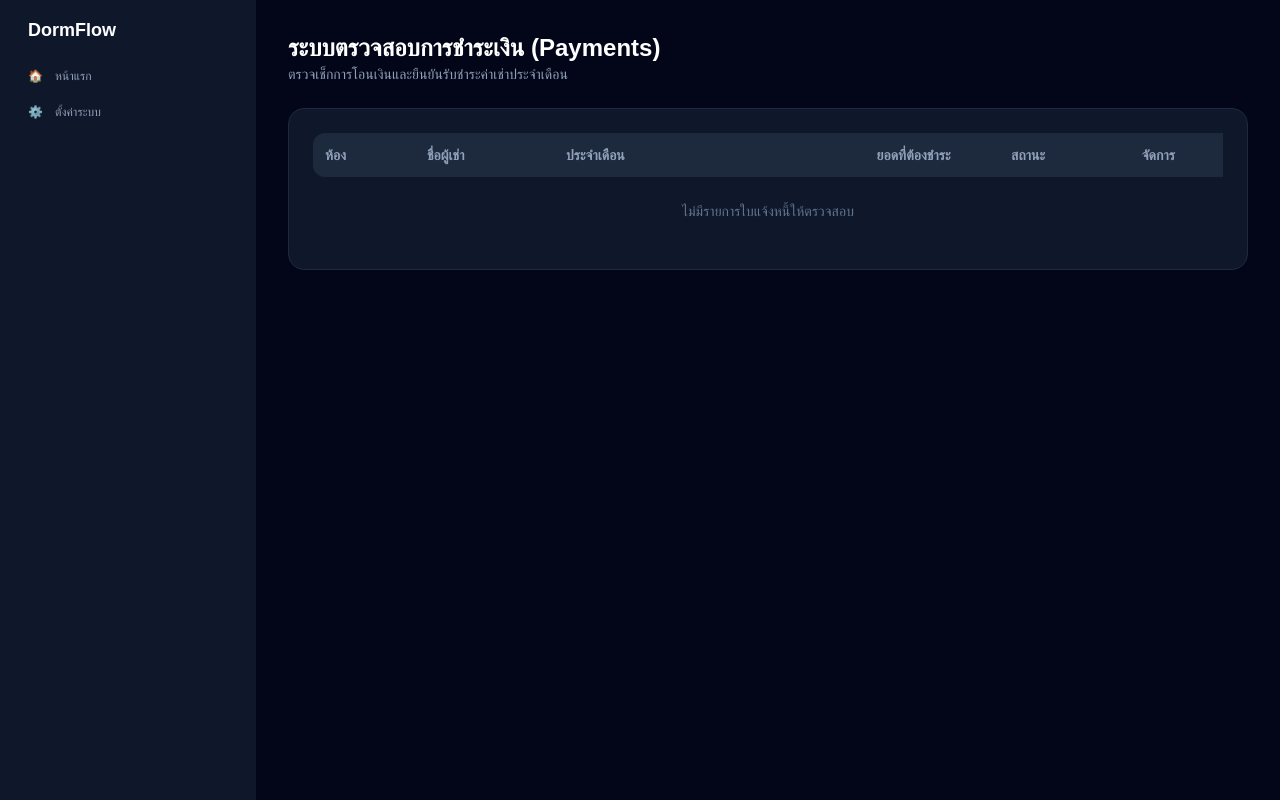
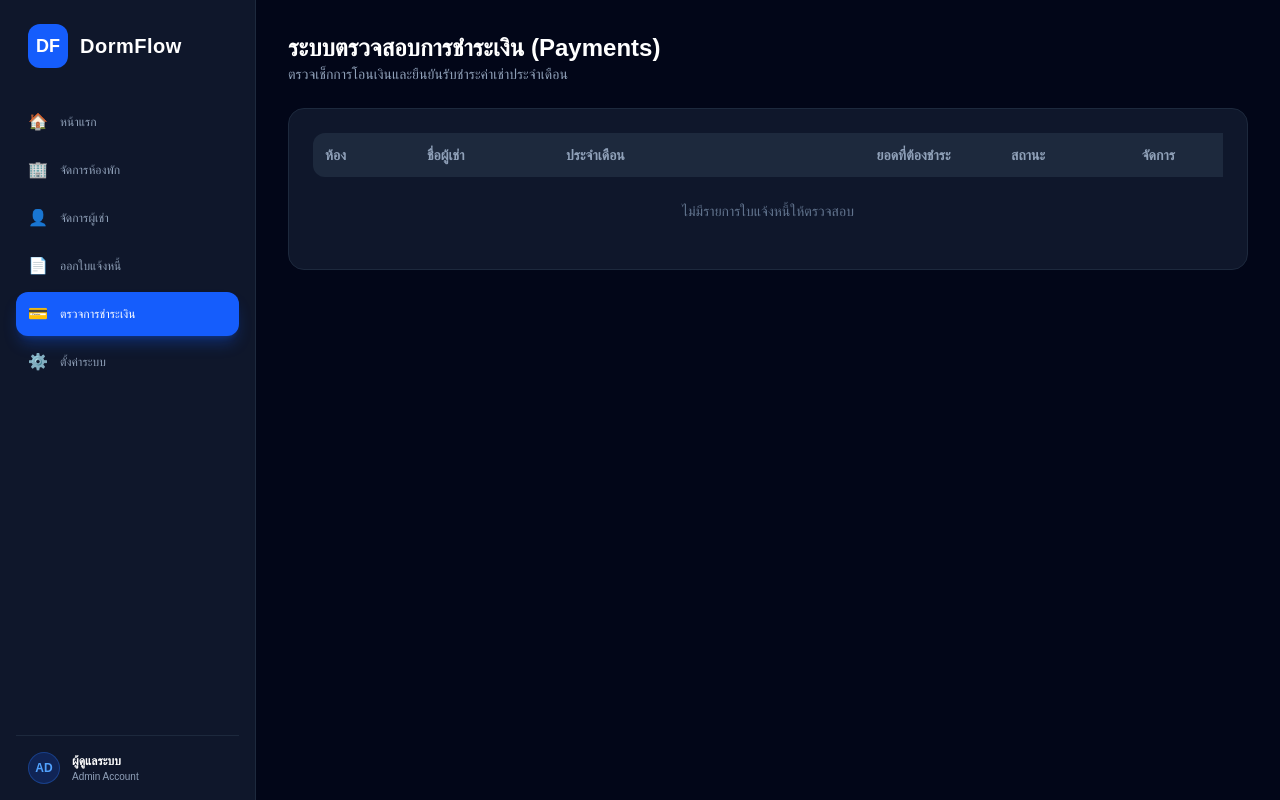
Before and after one commit to Beam5297/dormflow, a Next.js app: page /payments in a window 1280 px wide. Built offline with nearby package versions, Linux system fonts and the light colour scheme.

Commit message:
add all navigation links to sidebar

```diff
--- a/components/Sidebar.tsx
+++ b/components/Sidebar.tsx
@@ -7,36 +7,55 @@ import { usePathname } from 'next/navigation';
 export default function Sidebar() {
   const pathname = usePathname();
 
+  const menuItems = [
+    { name: 'หน้าแรก', path: '/', icon: '🏠' },
+    { name: 'จัดการห้องพัก', path: '/rooms', icon: '🏢' },
+    { name: 'จัดการผู้เช่า', path: '/tenants', icon: '👤' },
+    { name: 'ออกใบแจ้งหนี้', path: '/bills', icon: '📄' },
+    { name: 'ตรวจการชำระเงิน', path: '/payments', icon: '💳' },
+    { name: 'ตั้งค่าระบบ', path: '/settings', icon: '⚙️' },
+  ];
+
   return (
-    <aside className="w-64 bg-slate-900 min-h-screen p-4 flex flex-col justify-between text-white">
-      <div className="space-y-4">
-        <h2 className="text-lg font-bold px-3">DormFlow</h2>
+    <aside className="w-64 bg-slate-900 min-h-screen p-4 flex flex-col justify-between text-white border-r border-slate-800">
+      <div className="space-y-6">
+        {/* Logo */}
+        <div className="px-3 py-2 flex items-center gap-3">
+          <div className="bg-blue-600 text-white p-2 rounded-xl font-bold text-lg">DF</div>
+          <span className="text-xl font-bold tracking-wide">DormFlow</span>
+        </div>
 
+        {/* Nav Link */}
         <nav className="space-y-1">
-          <Link
-            href="/"
-            className={`flex items-center space-x-3 px-3 py-2 rounded-xl text-xs font-medium transition-colors ${
-              pathname === '/'
-                ? 'bg-blue-600/10 text-blue-400 border border-blue-500/20'
-                : 'text-slate-400 hover:text-slate-200 hover:bg-slate-800/50'
-            }`}
-          >
-            <span>🏠</span>
-            <span>หน้าแรก</span>
-          </Link>
+          {menuItems.map((item) => {
+            const isActive = pathname === item.path;
+            return (
+              <Link
+                key={item.path}
+                href={item.path}
+                className={`flex items-center space-x-3 px-3 py-2.5 rounded-xl text-xs font-medium transition-all ${
+                  isActive
+                    ? 'bg-blue-600 text-white shadow-lg shadow-blue-600/30'
+                    : 'text-slate-400 hover:text-slate-200 hover:bg-slate-800/60'
+                }`}
+              >
+                <span className="text-base">{item.icon}</span>
+                <span>{item.name}</span>
+              </Link>
+            );
+          })}
+        </nav>
+      </div>
 
-          <Link
-            href="/settings"
-            className={`flex items-center space-x-3 px-3 py-2 rounded-xl text-xs font-medium transition-colors ${
-              pathname === '/settings'
-                ? 'bg-blue-600/10 text-blue-400 border border-blue-500/20'
-                : 'text-slate-400 hover:text-slate-200 hover:bg-slate-800/50'
-            }`}
-          >
-            <span>⚙️</span>
-            <span>ตั้งค่าระบบ</span>
-          </Link>
-        </nav>
+      {/* User Info Bottom */}
+      <div className="border-t border-slate-800 pt-4 px-3 flex items-center gap-3">
+        <div className="w-8 h-8 rounded-full bg-blue-600/20 text-blue-400 border border-blue-500/30 flex items-center justify-center font-bold text-xs">
+          AD
+        </div>
+        <div className="overflow-hidden">
+          <p className="text-xs font-semibold truncate">ผู้ดูแลระบบ</p>
+          <p className="text-[10px] text-slate-400 truncate">Admin Account</p>
+        </div>
       </div>
     </aside>
   );
```
